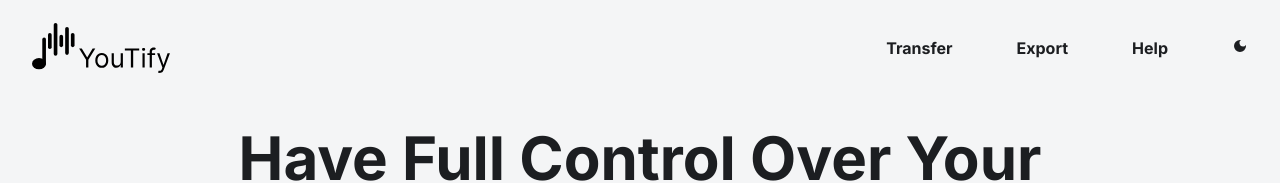
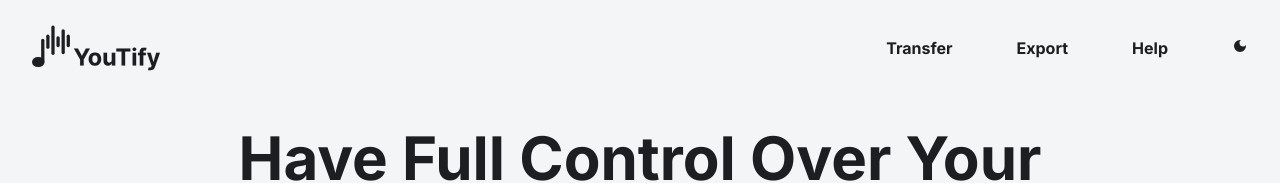
Before and after one commit to jcmagat/youtify-next, a Next.js app: page / in a window 1280 px wide. Shown: the top 183 px of the page. Built offline with nearby package versions, Linux system fonts and the light colour scheme.

Commit message:
Change app and youtube logo to support dark mode

```diff
--- a/src/components/Navbar/index.tsx
+++ b/src/components/Navbar/index.tsx
@@ -5,14 +5,6 @@ import { MdDarkMode } from "react-icons/md";
 import { MdLightMode } from "react-icons/md";
 import Link from "next/link";
 import Image from "next/image";
-
-function Logo() {
-  return (
-    <Link href="/" className="flex gap-2">
-      <Image src={"/assets/logo.svg"} alt={"logo"} height={46} width={46 * 3} />
-    </Link>
-  );
-}
 
 export default function Navbar() {
   const { setTheme, resolvedTheme } = useTheme();
@@ -53,7 +45,15 @@ export default function Navbar() {
         className={`bg-primary text-text fixed w-full h-24 z-20 ${scrollClasses}`}
       >
         <div className="flex justify-between items-center h-full w-full px-8 2xl:px-16">
-          <Logo />
+          <Link href="/" className="relative w-32 h-full">
+            <Image
+              priority
+              fill
+              src={"/assets/logo.svg"}
+              alt={"logo"}
+              sizes="128px"
+            />
+          </Link>
 
           <ul className="flex gap-16">
             <Link href="/transfer">
```
Also changed, not shown: public/assets/logo.svg, public/assets/youtube.svg.
